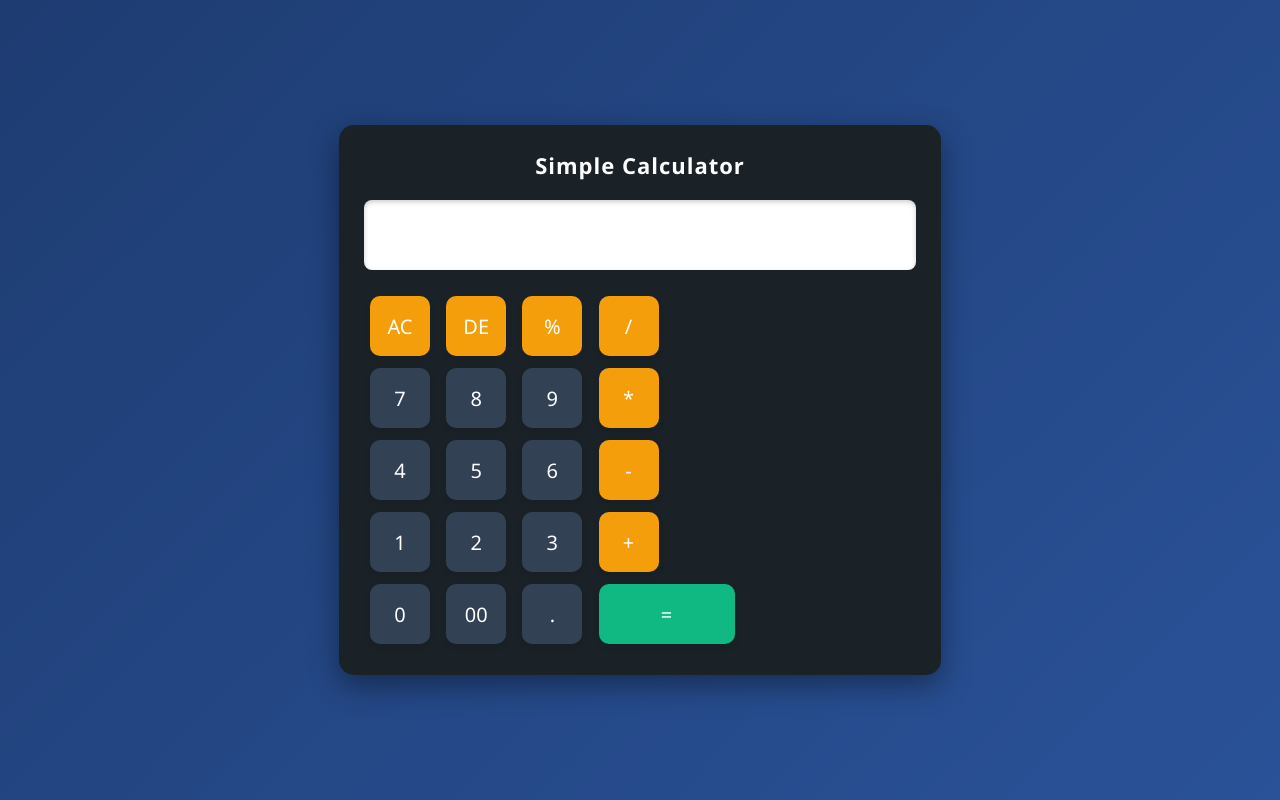
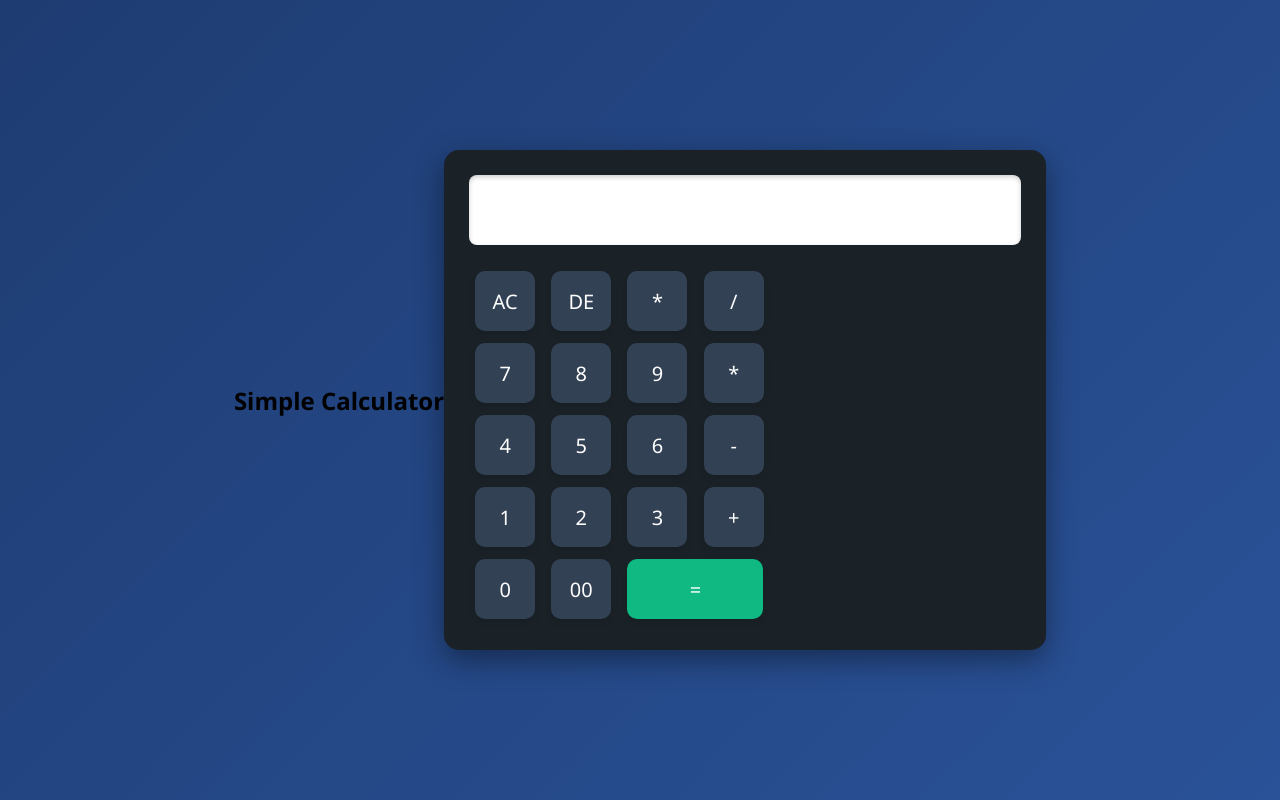
Before and after one commit to Sanskrutkoli/Simple-Calculator, a plain HTML site: page index.html in a window 1280 px wide. Drawn offline with Linux system fonts and the light colour scheme.

Commit message:
Update index.html

```diff
--- a/index.html
+++ b/index.html
@@ -1,51 +1,109 @@
 <!DOCTYPE html>
+
 <html lang="en">
+
 <head>
+
     <meta charset="UTF-8">
+
     <meta name="viewport" content="width=device-width, initial-scale=1.0">
-    <title>Simple Calculator App</title>
+
+    <title>Calculator app</title>
+
     <link rel="stylesheet" href="index.css">
+
 </head>
+
 <body>
+
     <div class="container">
+
+        <h2> Simple Calculator</h2>
+
         <div class="calculator">
-            <h2>Simple Calculator</h2>
+
             <form>
+
                 <div class="display">
-                    <input type="text" name="display" readonly>
+
+                    <input type="text" name="display">
+
                 </div>
-                <div class="buttons-row">
-                    <input type="button" value="AC" onclick="display.value = ''" class="operator">
-                    <input type="button" value="DE" onclick="display.value = display.value.toString().slice(0,-1)" class="operator">
-                    <input type="button" value="%" onclick="display.value += '%'" class="operator">
-                    <input type="button" value="/" onclick="display.value += '/'" class="operator">
+
+                <div class="div">
+
+                    <input type="button" value="AC" onclick="display.value = ''" >
+
+                    <input type="button" value="DE" onclick="display.value = display.value.toString().slice(0,-1)">
+
+                    <input type="button" value="*" onclick="display.value += '*'">
+
+                    <input type="button" value="/" onclick="display.value += '/'" >
+
                 </div>
-                <div class="buttons-row">
-                    <input type="button" value="7" onclick="display.value += '7'">
-                    <input type="button" value="8" onclick="display.value += '8'">
-                    <input type="button" value="9" onclick="display.value += '9'">
-                    <input type="button" value="*" onclick="display.value += '*'" class="operator">
+
+                <div class="div">
+
+                    <input type="button" value="7"   onclick="display.value += '7'" >
+
+                    <input type="button" value="8" onclick="display.value += '8'" >
+
+                    <input type="button" value="9" onclick="display.value += '9'" >
+
+                    <input type="button" value="*" onclick="display.value += '*'" >
+
                 </div>
-                <div class="buttons-row">
-                    <input type="button" value="4" onclick="display.value += '4'">
-                    <input type="button" value="5" onclick="display.value += '5'">
+
+                <div class="div">
+
+                    <input type="button" value="4" onclick="display.value += '4'" >
+
+                    <input type="button" value="5" onclick="display.value += '5'" >
+
                     <input type="button" value="6" onclick="display.value += '6'">
-                    <input type="button" value="-" onclick="display.value += '-'" class="operator">
+
+                    <input type="button" value="-"onclick="display.value += '-'">
+
                 </div>
-                <div class="buttons-row">
-                    <input type="button" value="1" onclick="display.value += '1'">
+
+                <div class="div">
+
+                    <input type="button" value="1" onclick="display.value += '1'" >
+
                     <input type="button" value="2" onclick="display.value += '2'">
+
                     <input type="button" value="3" onclick="display.value += '3'">
-                    <input type="button" value="+" onclick="display.value += '+'" class="operator">
+
+                    <input type="button" value="+" onclick="display.value += '+'">
+
                 </div>
-                <div class="buttons-row">
+
+                <div class="div">
+
                     <input type="button" value="0" onclick="display.value += '0'">
+
                     <input type="button" value="00" onclick="display.value += '00'">
-                    <input type="button" value="." onclick="display.value += '.'">
-                    <input type="button" value="=" class="equal" onclick="display.value = eval(display.value)">
+
+                    <input type="button" value="=" class="equal" onclick="display.value =eval(display.value)" >
+
+
+
                 </div>
+
             </form>
+
         </div>
+
     </div>
+
+
+
+
+
+
+
+
+
 </body>
+
 </html>
```
